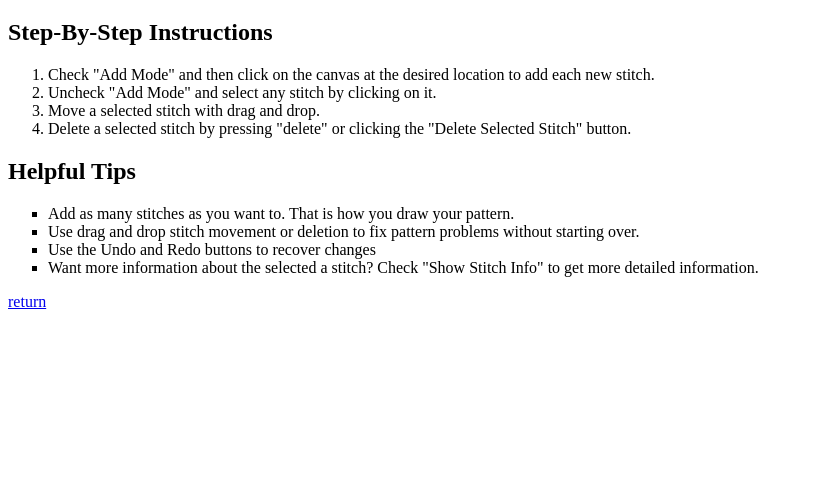
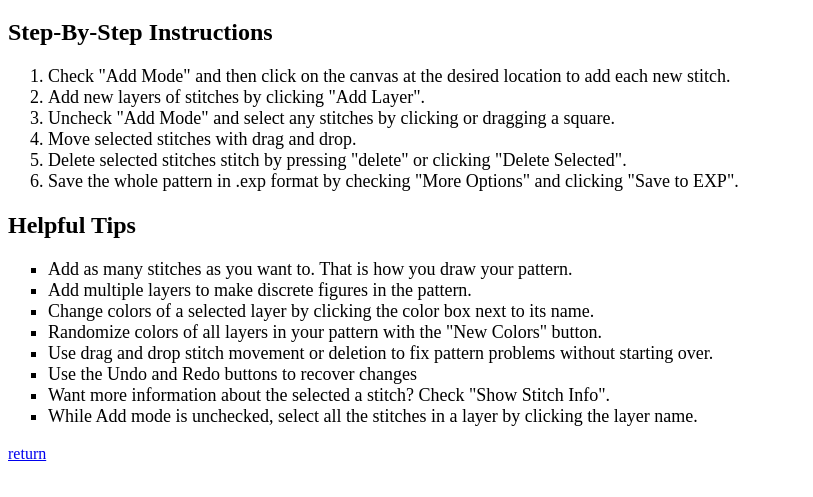
Before and after one commit to atoyndub/CS361_Project, a website: page resources/help.html in a window 1280 px wide. Shown: the part 61-558 px from the top of the page, without its empty margins (0-813 px from the left). Drawn offline with Linux system fonts and the light colour scheme.

Commit message:
more styling revisions

```diff
--- a/resources/help.html
+++ b/resources/help.html
@@ -11,17 +11,23 @@
         <h2>Step-By-Step Instructions</h2>
         <ol>
             <li>Check "Add Mode" and then click on the canvas at the desired location to add each new stitch.</li>
-            <li>Uncheck "Add Mode" and select any stitch by clicking on it.</li>
-            <li>Move a selected stitch with drag and drop.</li>
-            <li>Delete a selected stitch by pressing "delete" or clicking the "Delete Selected Stitch" button.</li>
+            <li>Add new layers of stitches by clicking "Add Layer".</li>
+            <li>Uncheck "Add Mode" and select any stitches by clicking or dragging a square.</li>
+            <li>Move selected stitches with drag and drop.</li>
+            <li>Delete selected stitches stitch by pressing "delete" or clicking "Delete Selected".</li>
+            <li>Save the whole pattern in .exp format by checking "More Options" and clicking "Save to EXP".</li>
         </ol>
 
         <h2>Helpful Tips</h2>
         <ul id="TipsList">
             <li>Add as many stitches as you want to. That is how you draw your pattern.</li>
-            <li>Use drag and drop stitch movement or deletion to fix pattern problems without starting over.
+            <li>Add multiple layers to make discrete figures in the pattern.</li>
+            <li>Change colors of a selected layer by clicking the color box next to its name.</li>
+            <li>Randomize colors of all layers in your pattern with the "New Colors" button.</li>
+            <li>Use drag and drop stitch movement or deletion to fix pattern problems without starting over.</li>
             <li>Use the Undo and Redo buttons to recover changes</li>
-            <li>Want more information about the selected a stitch? Check "Show Stitch Info" to get more detailed information.</li>
+            <li>Want more information about the selected a stitch? Check "Show Stitch Info".</li>
+            <li>While Add mode is unchecked, select all the stitches in a layer by clicking the layer name. </li>
         </ul>
         <p></p>
         <a href="index.html">return</a>
--- a/resources/index.js
+++ b/resources/index.js
@@ -944,6 +944,8 @@ function refreshLayerTable()
 		let col = document.createElement("td");
 		row.appendChild(col);
 		col.innerHTML = "Layer " + (i + 1);
+		col.style.fontSize = "35px";
+		col.style.color = "blue";
 		col.addEventListener("click", function(evnt)
 		{
 			layerTableClickListener(evnt);
--- a/resources/style.css
+++ b/resources/style.css
@@ -28,6 +28,16 @@ input[type="checkbox"]
 	font-size: x-large;
 	width: 230px;
 	display: inline-block;
+}
+
+li
+{
+	font-size:large;
+}
+
+ul
+{
+	font-size:large;
 }
 
 .TopButton
```
Also changed, not shown: resources/index.html (+7 -3 lines).
